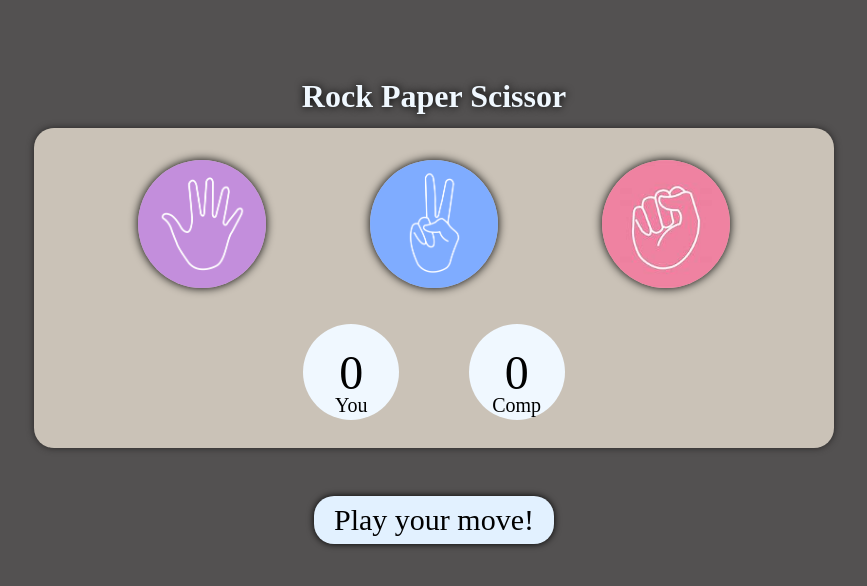
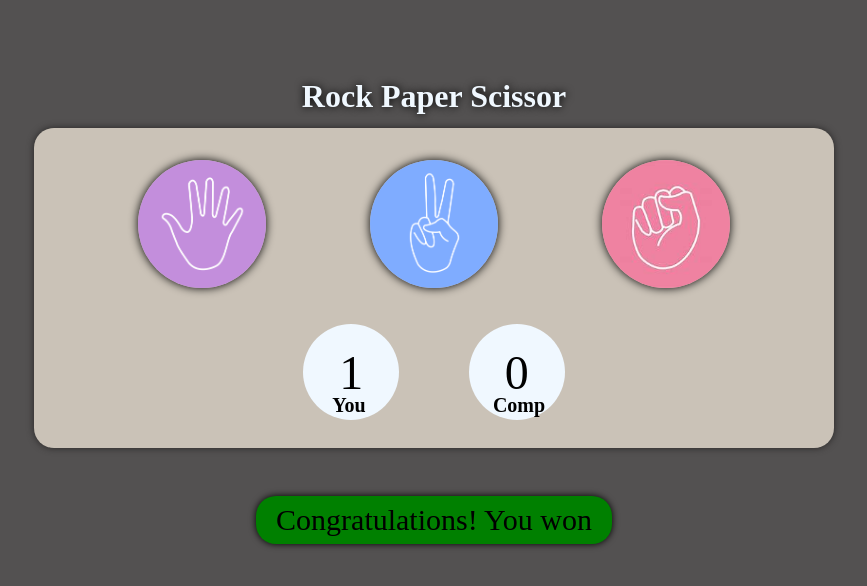
Before and after one commit to PSD24-art/StonePaper, a plain HTML site: page index.html in a window 1280 px wide. Both pictures are taken after a click on the element 408 px from the left and 288 px from the top of the page. Shown: the whole page, without its empty margins (206-1073 px from the left). Drawn offline with Linux system fonts and the light colour scheme.

Commit message:
final commit

```diff
--- a/app.js
+++ b/app.js
@@ -2,14 +2,26 @@ let userScore = 0;
 let compScore = 0;
 let userChoice = document.querySelectorAll(".item");
 let compChoices = ["rock", "paper", "scissor"];
+let userPoint = document.querySelector("#you");
+let compPoint = document.querySelector("#comp");
+
 let compChoice;
+let note = document.querySelector("#note");
 
 let showWinner = (userWin) =>{
     if(userWin){
         console.log("You won!")
+        note.innerText = "Congratulations! You won";
+        note.style.backgroundColor = "Green";
+        userScore++;
+        you.innerText = userScore;
     }
     else{
         console.log("You Lost")
+        note.innerText = "Bad Luck! You lose";
+        note.style.backgroundColor = "Red";
+        compScore++;
+        comp.innerText = compScore;
     }
 }
 
@@ -22,7 +34,7 @@ let action = userChoice.forEach((item)=>{
         let userWin = true;
         if( item.id=== compChoice){
             console.log("its a draw");
-            return;
+            note.innerText = "It's a Draw!";            return;
         }
         else if(
             userChoice === "rock"
--- a/index.html
+++ b/index.html
@@ -19,15 +19,17 @@
 
         <div id="score">
             <div id="you" class="points">0
-                <div class="player">You</div>
+
             </div>
             <div id="comp" class="points">0
-                <div class="player">Comp</div>
+
             </div>
+            <div id="player1">Comp</div>
+            <div id="player2">You</div>
          </div>
     </div>
-    <div class="note">
-        <p>Play your move!</p>
+    <div id="note">
+    Play your move!
     </div>
 
 
--- a/style.css
+++ b/style.css
@@ -93,18 +93,28 @@ body{
     width: 6rem;
     margin-bottom: 2rem;
     border-radius: 50%;
+
 }
 
-.player{
+#player1{
     position: absolute;
     top: 55%;
     align-self: auto;
     font-size: 20px;
     font-weight: bolder;
-
+    margin-left:170px;
 }
 
-.note{
+#player2{
+    position: absolute;
+    top: 55%;
+    align-self: auto;
+    font-size: 20px;
+    font-weight: bolder;
+    margin-right: 170px;
+}
+
+#note{
     display: flex;
     align-items: center;
     justify-content: center;
```
